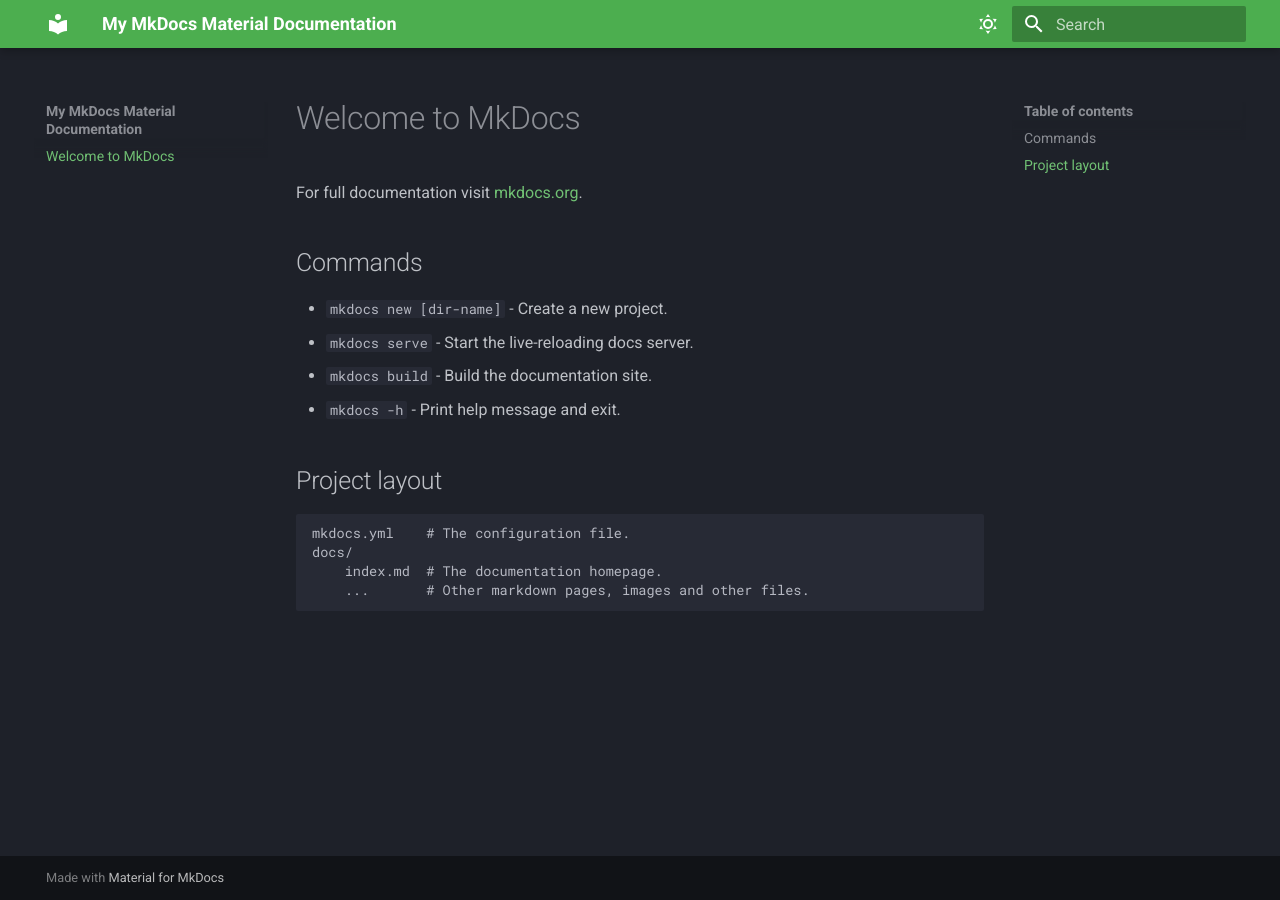
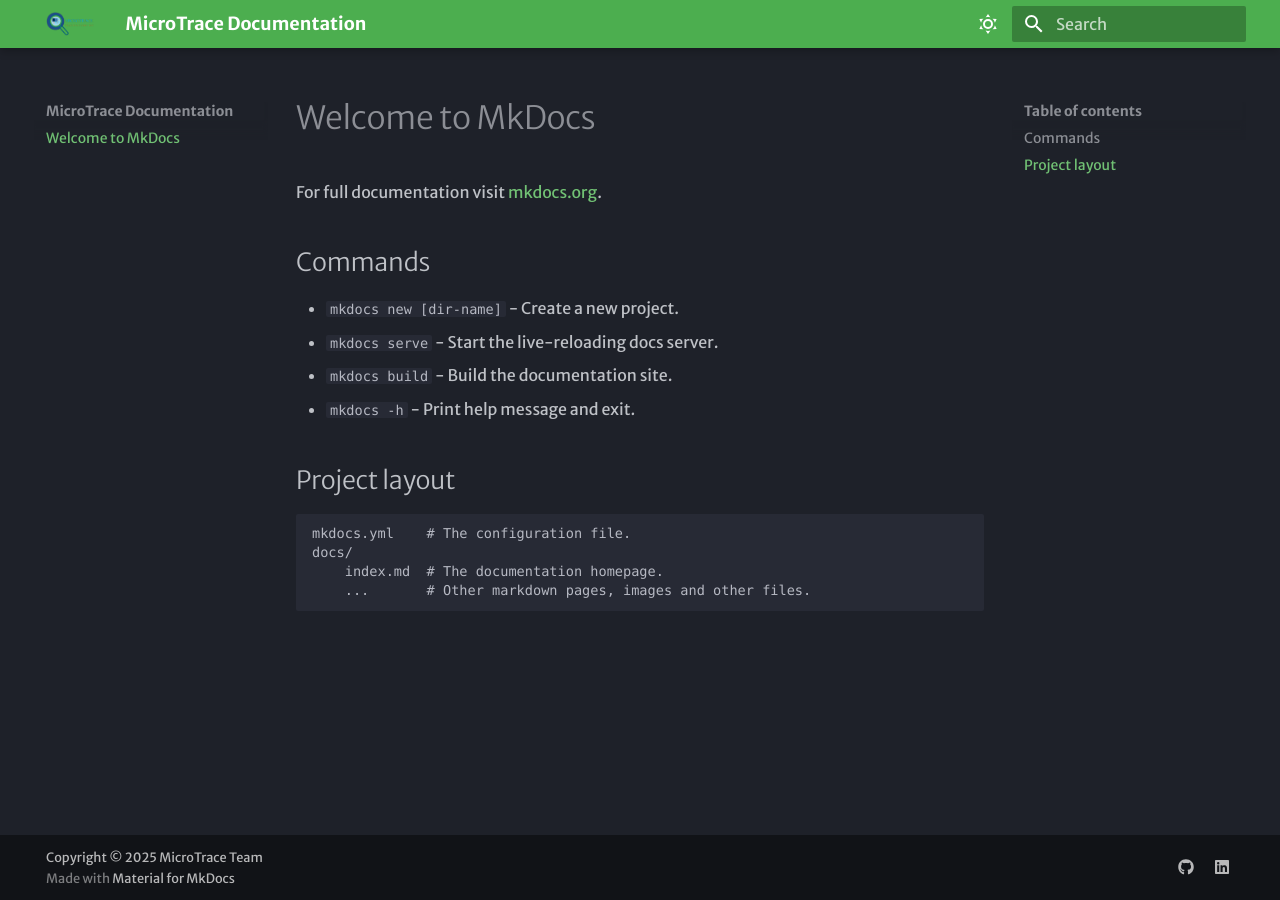
Before and after one commit to omarsawaf1/MicroTrace-Docs, an MkDocs documentation site: the page built from docs/index.md, in a window 1280 px wide. Built offline with MkDocs 1.6.1 and Material for MkDocs 9.7.7, drawn with Linux system fonts in a browser that asks for light colours; some web fonts are replaced.

Commit message:
added logo and updated mkdocs.yml

```diff
--- a/mkdocs.yml
+++ b/mkdocs.yml
@@ -1,9 +1,16 @@
-site_name: My MkDocs Material Documentation
+site_name: MicroTrace Documentation
 site_url: https://sitename.example
 theme:
   name: material
+  font:
+    text: Merriweather Sans
+    code: Red Hat Mono
+  logo: assets/MicroTrace_Logo.png
+  favicon: assets/favicon.ico
+  features:
+    - navigation.footer
   palette:
-    # Dark Mode
+    # Dark Mode
     - scheme: slate
       toggle:
         icon: material/weather-sunny
@@ -18,3 +25,33 @@
         name: Light mode
       primary: blue
       accent: deep orange
+
+markdown_extensions:
+  - attr_list
+  - pymdownx.emoji:
+      emoji_index: !!python/name:material.extensions.emoji.twemoji
+      emoji_generator: !!python/name:material.extensions.emoji.to_svg
+  - pymdownx.highlight:
+      anchor_linenums: true
+      line_spans: __span
+      pygments_lang_class: true
+  - pymdownx.inlinehilite
+  - pymdownx.snippets
+  - pymdownx.superfences:
+      custom_fences:
+        - name: mermaid
+          class: mermaid
+          format: !!python/name:pymdownx.superfences.fence_code_format
+  - pymdownx.tabbed:
+      alternate_style: true
+  - admonition
+  - pymdownx.details
+
+extra:
+  social:
+    - icon: fontawesome/brands/github
+      link: https://github.com/omarsawaf1
+    - icon: fontawesome/brands/linkedin
+      link: https://www.linkedin.com/in/omar-mohamed-hatem-057a8025b/
+
+copyright: Copyright &copy; 2025 MicroTrace Team
```
Also changed, not shown: docs/assets/MicroTrace_Logo.png (added), docs/assets/favicon.ico (added).
